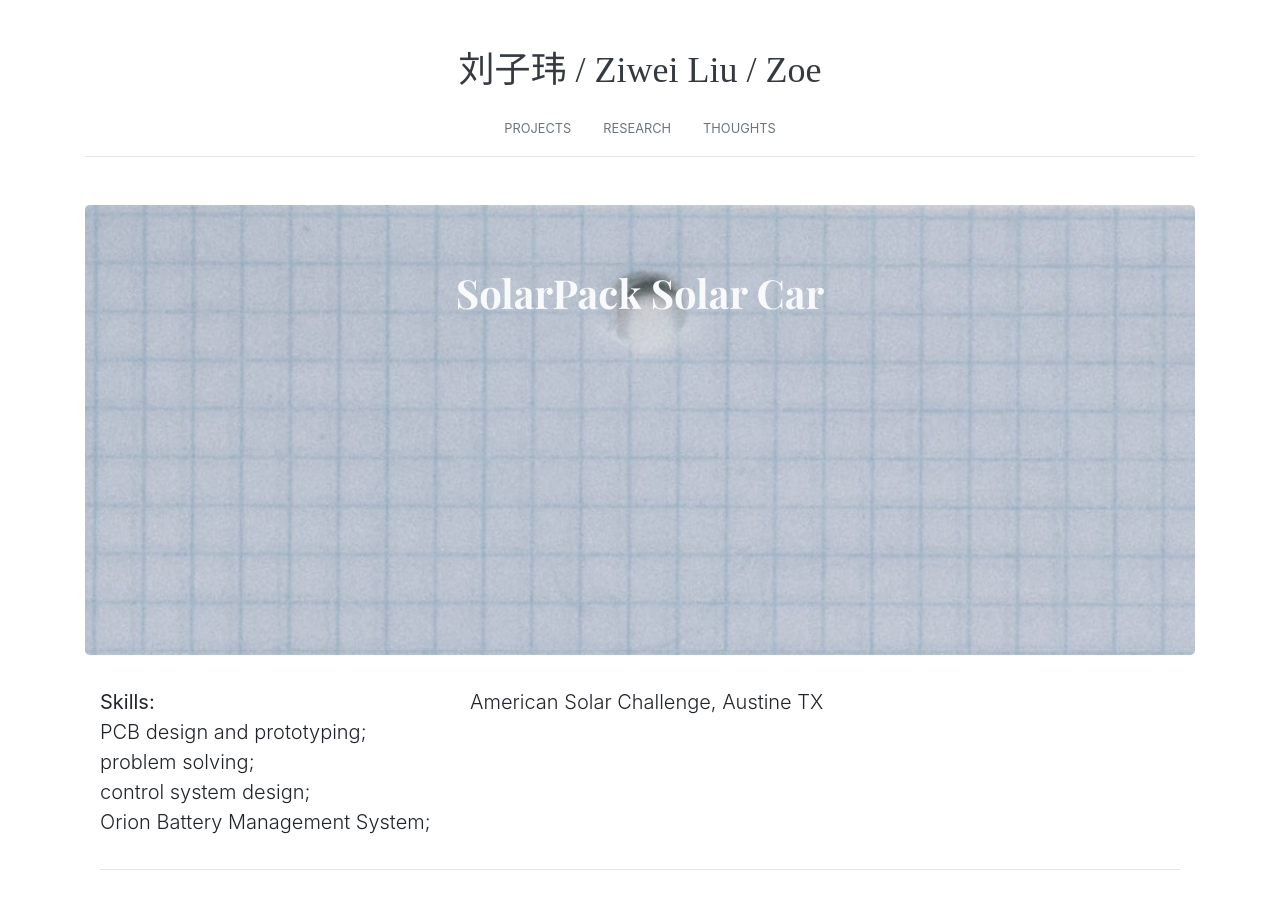
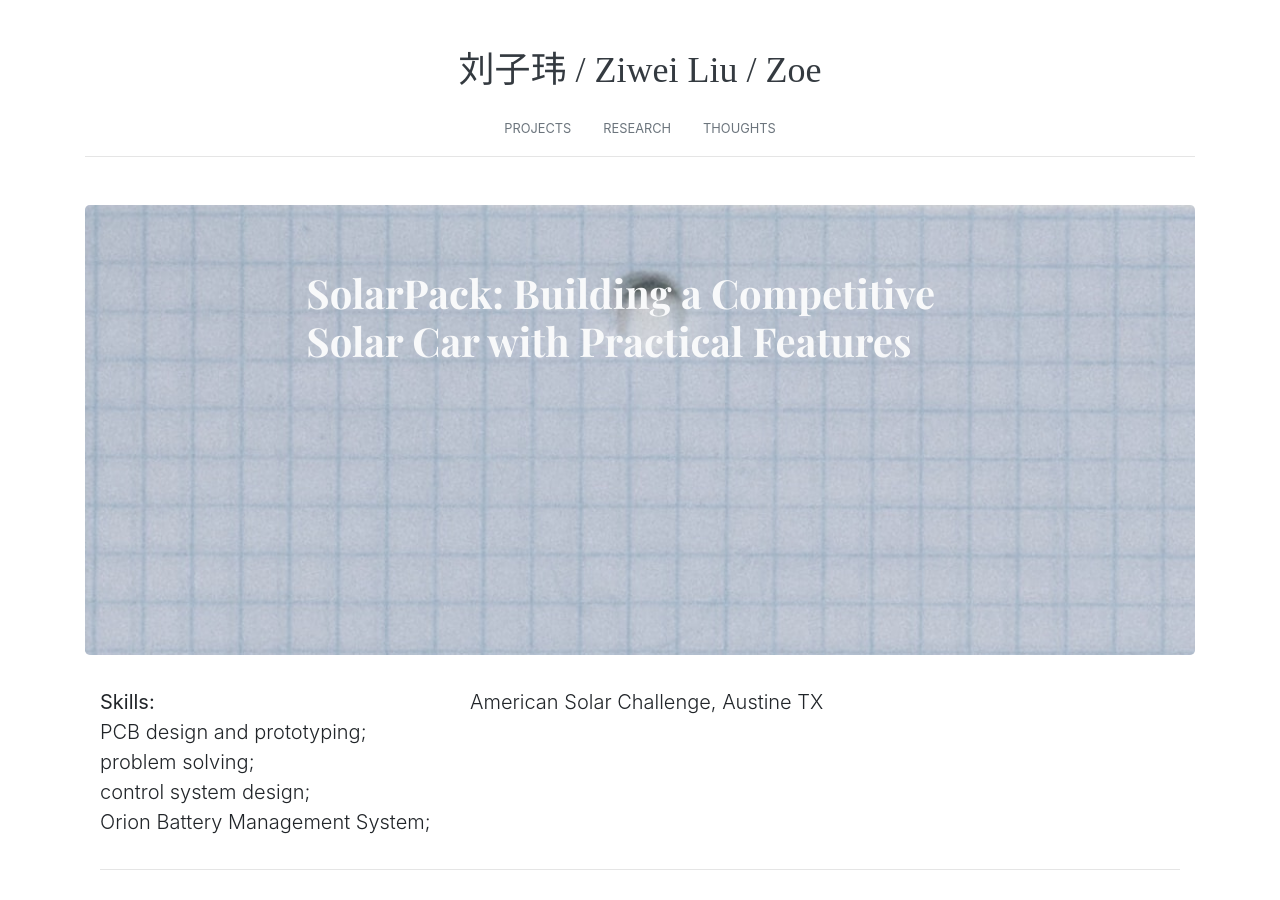
Before and after one commit to zoelzw/zoelzw.github.io, a Jekyll site: the page built from _collections/_research/SolarPack Solar Car.markdown, in a window 1280 px wide and 900 px high. Built offline with Jekyll 4.4.1, drawn with Linux system fonts in a browser that asks for light colours; nearby versions of some CDN libraries; some web fonts are replaced.

Commit message:
clean up

```diff
--- a/_collections/_research/SolarPack Solar Car.markdown
+++ b/_collections/_research/SolarPack Solar Car.markdown
@@ -1,6 +1,6 @@
 ---
 layout: idea
-title:  "SolarPack Solar Car"
+title:  "SolarPack: Building a Competitive Solar Car with Practical Features"
 # author: Patrick Henry
 # date:   2019-10-18 10:20:35 +0200
 role: Battery Technitian
```
Also changed, not shown: assets/solar1.png (added), assets/solar2.png (added).
